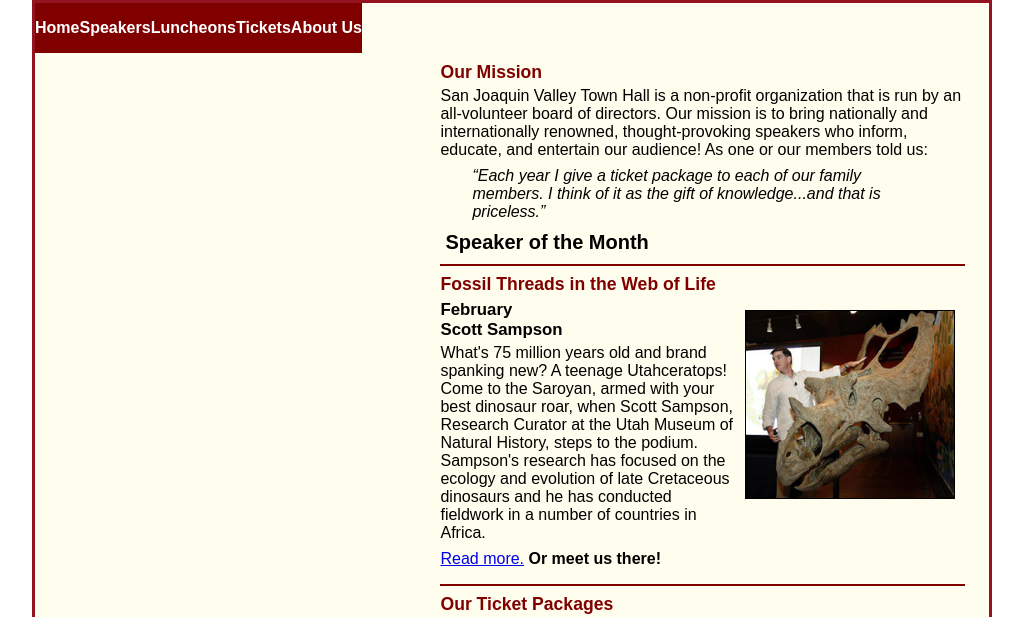
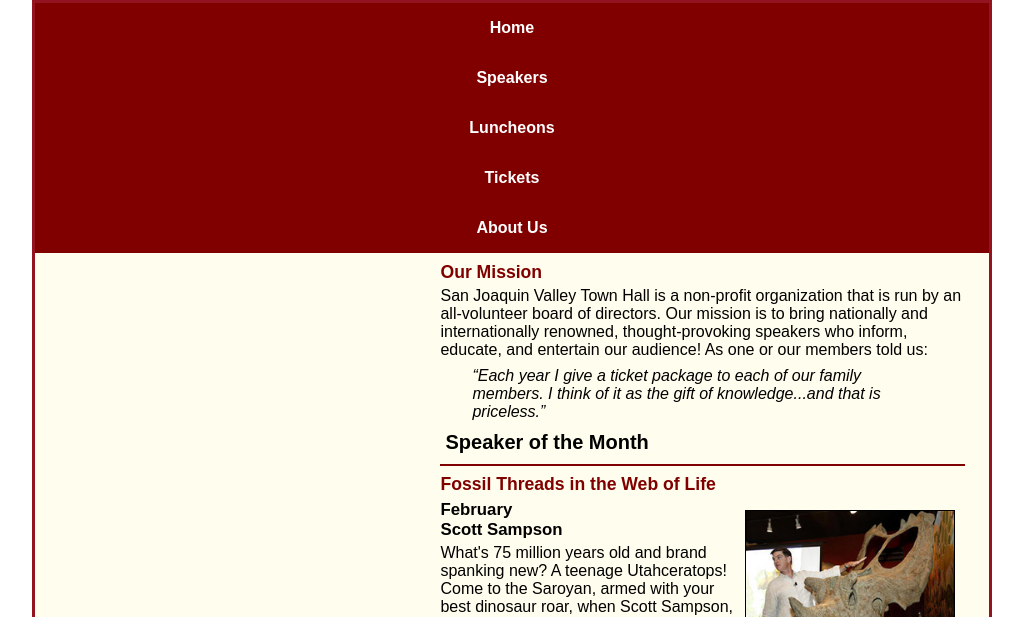
Before and after one commit to cn268/A11, a plain HTML site: page index.html in a window 1280 px wide. Shown: the part 120-737 px from the top of the page, without its empty margins (128-1151 px from the left). Drawn offline with nearby package versions, Linux system fonts and the light colour scheme; some packages are replaced by stand-ins of ours; a script that the page names is missing.

Commit message:
Update c7_main.css

```diff
--- a/styles/c7_main.css
+++ b/styles/c7_main.css
@@ -167,7 +167,7 @@ footer p {
 #nav_menu ul li {
     float: left;
     position: relative;
-    width: auto; /* Allow the list items to adjust their width dynamically */
+    width: 100%; /* Allow the list items to adjust their width dynamically */
 }
 
 #nav_menu ul li a {
```
